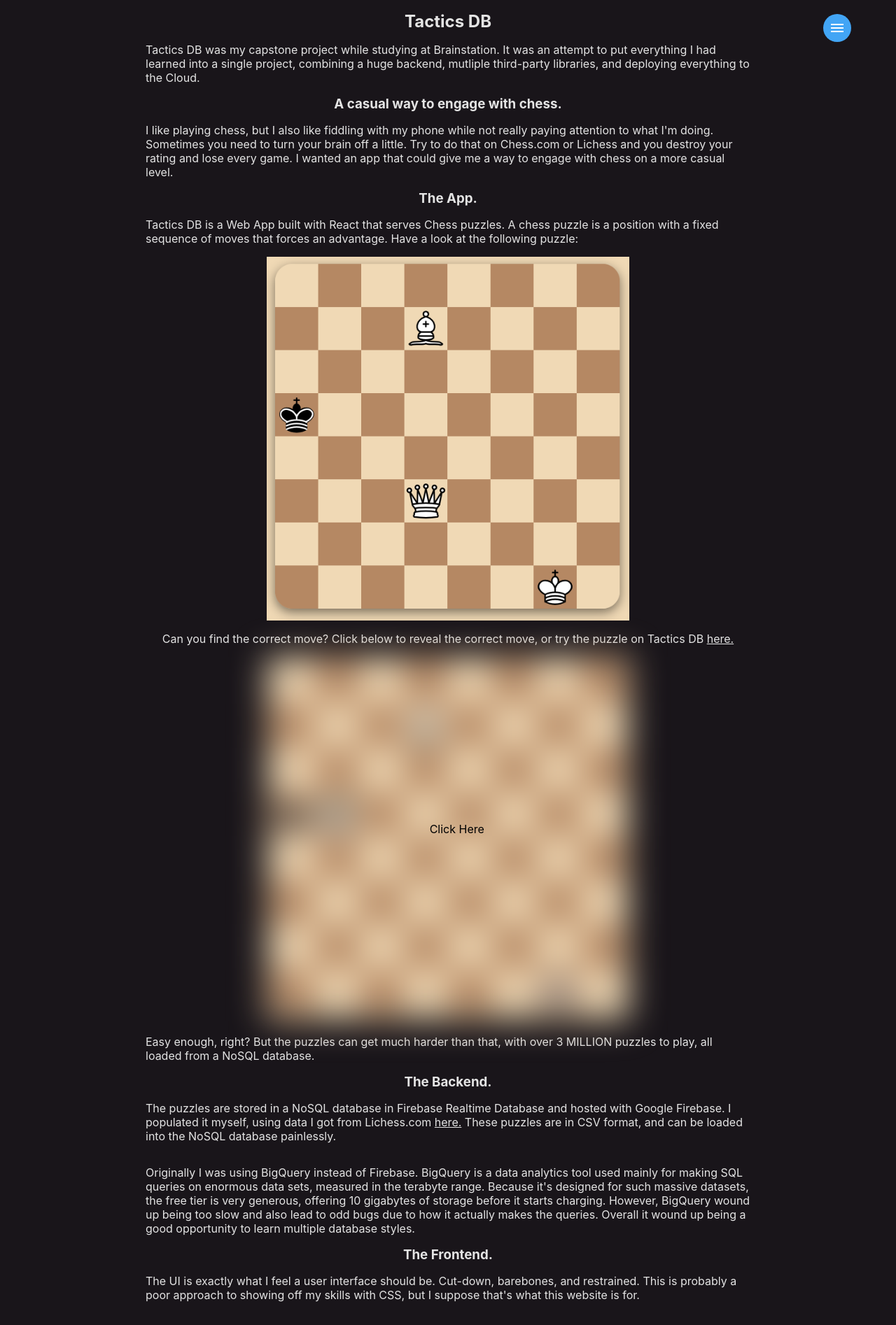
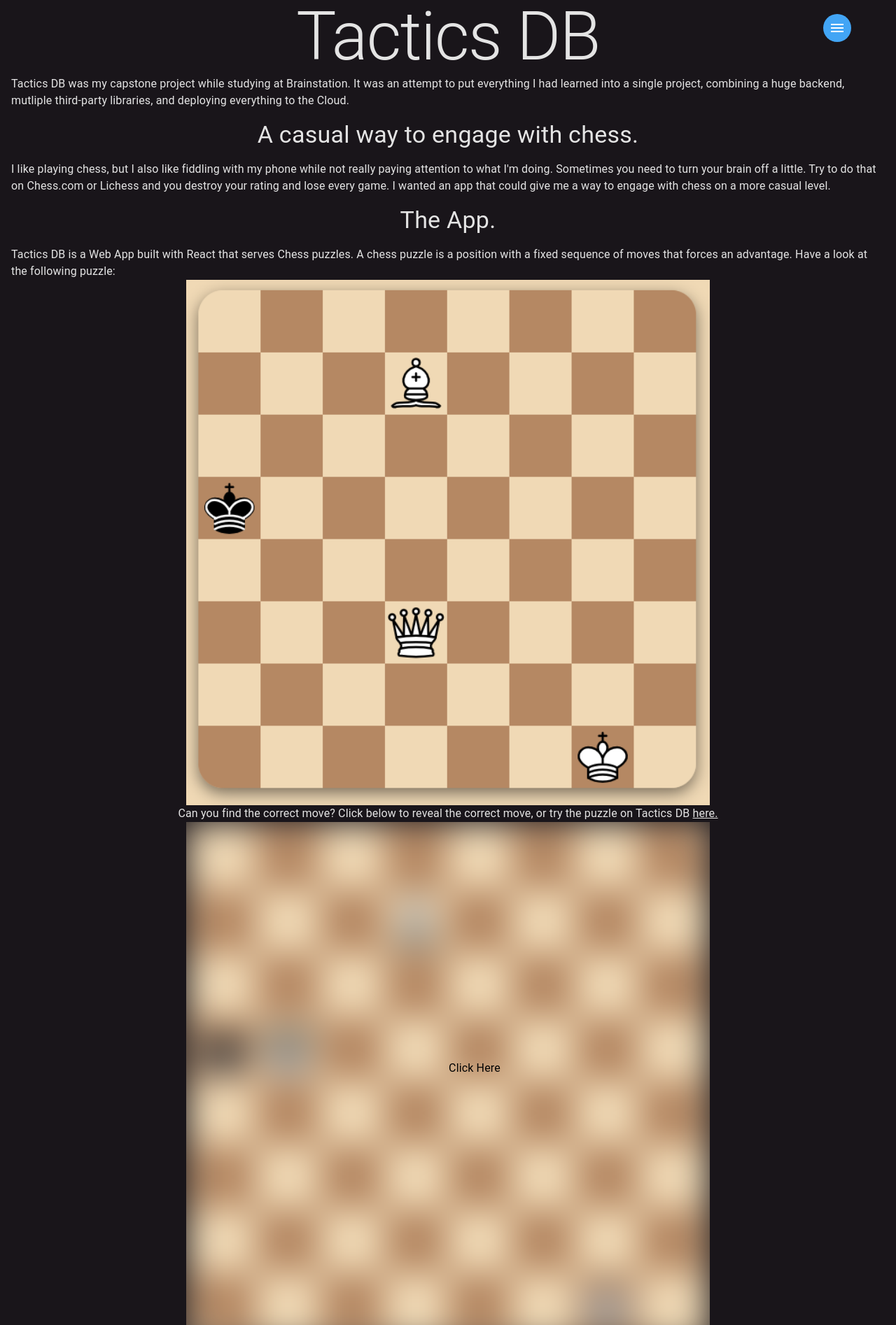
Before and after one commit to zringwood/portfolio-website, a React (Create React App) app: page /tactics in a window 1280 px wide. Shown: the part 20-1914 px from the top of the page at 70% size. Built offline with nearby package versions, Linux system fonts and the light colour scheme; the HTML template or start-up script is replaced by a standard one.

Commit message:
Changed Tactics page to use MUI

```diff
--- /dev/null
+++ b/src/components/Spoiler/Spoiler.jsx
@@ -0,0 +1,12 @@
+import { Box, Typography } from "@mui/material"
+import { useState } from "react"
+import './Spoiler.scss'
+export default function Spoiler({src, alt}){
+    const [isBlurred, setIsBlurred] = useState(true)
+    return (
+        <Box className="spoiler" onClick={() => setIsBlurred(false)}>
+                <img className={`spoiler__image ${isBlurred && "spoiler__image--filter"}`} src={src} alt={alt}></img>
+                {isBlurred && <Typography className="spoiler__label">Click Here</Typography>}
+        </Box>
+    )
+}
--- /dev/null
+++ b/src/components/Spoiler/Spoiler.scss
@@ -0,0 +1,27 @@
+@use '../../styles/partials' as *;
+@use '../../styles/colors' as *;
+
+.spoiler{
+    position: relative;
+    @include desktop{
+        width: 60%;
+    }
+    &__image{
+        width: 100%;
+
+        &--filter{
+            mask:linear-gradient(black, black);
+            filter:blur(25px);
+        }
+
+    }
+    &__label{
+        color:black;
+        position: absolute;
+        text-align: center;
+        top:45%;
+        right:40%;
+        margin: 0;
+    }
+
+}
--- a/src/pages/Tactics/Tactics.jsx
+++ b/src/pages/Tactics/Tactics.jsx
@@ -3,35 +3,39 @@ import "./Tactics.scss"
 import IntroPuzzle from "../../assets/images/intropuzzle.PNG"
 import IntroPuzzleSolution from "../../assets/images/intropuzzle-solved.PNG"
 import Snippet from "../../assets/images/onclick.PNG"
-import { useState } from "react"
-function Tactics({ projectURL }) {
-    const [isBlurred, setIsBlurred] = useState(true)
+import { Box, Typography, useTheme } from "@mui/material"
+import Spoiler from "../../components/Spoiler/Spoiler"
+function Tactics() {
+    const theme = useTheme()
+    theme.typography.h4.margin = `${theme.spacing(2)} 0`
     return (
-        <article className="tactics">
-            <h1 className="tactics__title">Tactics DB</h1>
-            <p className="tactics__introduction">Tactics DB was my capstone project while studying at Brainstation. It was an attempt to put everything I had learned into a single project, combining a huge backend, mutliple third-party libraries, and deploying everything to the Cloud.</p>
-            <h3 className="tactics__title">A casual way to engage with chess.</h3>
-            <p className="tactics__description">I like playing chess, but I also like fiddling with my phone while not really paying attention to what I'm doing. Sometimes you need to turn your brain off a little. Try to do that on Chess.com or Lichess and you destroy your rating and lose every game. I wanted an app that could give me a way to engage with chess on a more casual level. </p>
-            <h3 className="tactics__title">The App.</h3>
-            <p className="tactics__description">Tactics DB is a Web App built with React that serves Chess puzzles. A chess puzzle is a position with a fixed sequence of moves that forces an advantage. Have a look at the following puzzle:</p>
+        <Box component="article" className="tactics" sx={{
+            padding: theme.spacing(2),
+            display: "flex",
+            flexDirection: 'column',
+            justifyContent: "center",
+            alignItems: "center",}}>
+            <Typography component="h1" variant="h1">Tactics DB</Typography>
+            <Typography variant="body1" >Tactics DB was my capstone project while studying at Brainstation. It was an attempt to put everything I had learned into a single project, combining a huge backend, mutliple third-party libraries, and deploying everything to the Cloud.</Typography>
+            <Typography variant="h4">A casual way to engage with chess.</Typography>
+            <Typography variant="body1">I like playing chess, but I also like fiddling with my phone while not really paying attention to what I'm doing. Sometimes you need to turn your brain off a little. Try to do that on Chess.com or Lichess and you destroy your rating and lose every game. I wanted an app that could give me a way to engage with chess on a more casual level. </Typography>
+            <Typography variant="h4">The App.</Typography>
+            <Typography variant="body1">Tactics DB is a Web App built with React that serves Chess puzzles. A chess puzzle is a position with a fixed sequence of moves that forces an advantage. Have a look at the following puzzle:</Typography>
             <img className="tactics__image" src={IntroPuzzle} alt="Basic Chess Puzzle"></img>
-            <p className="tactics__description">Can you find the correct move? Click below to reveal the correct move, or try the puzzle on Tactics DB <a href="https://tactics.zacharyringwood.com/introduction/easy/1" target="_blank" rel="noreferrer">here.</a></p>
-            <div className="spoiler" onClick={() => setIsBlurred(false)}>
-                <img className={`spoiler__image ${isBlurred && "spoiler__image--filter"}`} src={IntroPuzzleSolution} alt="Basic Chess Puzzle"></img>
-                {isBlurred && <p className="spoiler__label">Click Here</p>}
-            </div>
-            <p>Easy enough, right? But the puzzles can get much harder than that, with over 3 MILLION puzzles to play, all loaded from a NoSQL database.</p>
-            <h3 className="tactics__title">The Backend.</h3>
-            <p> The puzzles are stored in a NoSQL database in Firebase Realtime Database and hosted with Google Firebase. I populated it myself, using data I got from Lichess.com <a href="https://database.lichess.org/#puzzles" target="_blank" rel="noreferrer">here.</a> These puzzles are in CSV format, and can be loaded into the NoSQL database painlessly.</p>
-            <p> Originally I was using BigQuery instead of Firebase. BigQuery is a data analytics tool used mainly for making SQL queries on enormous data sets, measured in the terabyte range. Because it's designed for such massive datasets, the free tier is very generous, offering 10 gigabytes of storage before it starts charging. However, BigQuery wound up being too slow and also lead to odd bugs due to how it actually makes the queries. Overall it wound up being a good opportunity to learn multiple database styles. </p>
-            <h3 className="tactics__title">The Frontend.</h3>
-            <p>The UI is exactly what I feel a user interface should be. Cut-down, barebones, and restrained. This is probably a poor approach to showing off my skills with CSS, but I suppose that's what this website is for.</p>
-            <p>I didn't build the chessboard. That's a third-party library called <a href="https://github.com/Clariity/react-chessboard" target="_blank" rel="noreferrer">React Chessboard</a> React Chessboard has some slightly odd qualities I had to work around. For one thing, it interprets every change as a new move and animates the move accordingly. This winds up being a very ugly transition between puzzles. To remove this, the entire board is actually unloaded between puzzles, and an empty board is loaded instead. This leads to a cleaner appearance.</p>
-            <p>Have a look at the following code snippet:</p>
+            <Typography variant="body1">Can you find the correct move? Click below to reveal the correct move, or try the puzzle on Tactics DB <a href="https://tactics.zacharyringwood.com/introduction/easy/1" target="_blank" rel="noreferrer">here.</a></Typography>
+            <Spoiler src ={IntroPuzzleSolution} alt="A basic chess puzzle." />
+            <Typography variant="body1">Easy enough, right? But the puzzles can get much harder than that, with over 3 MILLION puzzles to play, all loaded from a NoSQL database.</Typography>
+            <Typography variant="h4">The Backend.</Typography>
+            <Typography variant="body1"> The puzzles are stored in a NoSQL database in Firebase Realtime Database and hosted with Google Firebase. I populated it myself, using data I got from Lichess.com <a href="https://database.lichess.org/#puzzles" target="_blank" rel="noreferrer">here.</a> These puzzles are in CSV format, and can be loaded into the NoSQL database painlessly.</Typography>
+            <Typography variant="body1"> Originally I was using BigQuery instead of Firebase. BigQuery is a data analytics tool used mainly for making SQL queries on enormous data sets, measured in the terabyte range. Because it's designed for such massive datasets, the free tier is very generous, offering 10 gigabytes of storage before it starts charging. However, BigQuery wound up being too slow and also lead to odd bugs due to how it actually makes the queries. Overall it wound up being a good opportunity to learn multiple database styles. </Typography>
+            <Typography variant="h4">The Frontend.</Typography>
+            <Typography variant="body1">The UI is exactly what I feel a user interface should be. Cut-down, barebones, and restrained. This is probably a poor approach to showing off my skills with CSS, but I suppose that's what this website is for.</Typography>
+            <Typography variant="body1">I didn't build the chessboard. That's a third-party library called <a href="https://github.com/Clariity/react-chessboard" target="_blank" rel="noreferrer">React Chessboard</a> React Chessboard has some slightly odd qualities I had to work around. For one thing, it interprets every change as a new move and animates the move accordingly. This winds up being a very ugly transition between puzzles. To remove this, the entire board is actually unloaded between puzzles, and an empty board is loaded instead. This leads to a cleaner appearance.</Typography>
+            <Typography variant="body1">Have a look at the following code snippet:</Typography>
             <img className="tactics__image" src={Snippet} alt="Example function from Tactics DB" />
-            <p>This is code I wrote after reading <a href="https://www.amazon.ca/Clean-Code-Handbook-Software-Craftsmanship/dp/0132350882" target="_blank" rel="noreferrer">Clean Code: A Handbook of Agile Software Craftsmanship</a> by Robert Martin, aka Uncle Bob. It emphasizes clean, small functions without side effects. I'm very proud of how well the PuzzleBoard component is written, and I encourage you to check it out <a href="https://github.com/zringwood/tactics-db-gcp/blob/master/src/components/PuzzleBoard/PuzzleBoard.jsx">here, on my GitHub.</a></p>
+            <Typography variant="body1">This is code I wrote after reading <a href="https://www.amazon.ca/Clean-Code-Handbook-Software-Craftsmanship/dp/0132350882" target="_blank" rel="noreferrer">Clean Code: A Handbook of Agile Software Craftsmanship</a> by Robert Martin, aka Uncle Bob. It emphasizes clean, small functions without side effects. I'm very proud of how well the PuzzleBoard component is written, and I encourage you to check it out <a href="https://github.com/zringwood/tactics-db-gcp/blob/master/src/components/PuzzleBoard/PuzzleBoard.jsx">here, on my GitHub.</a></Typography>
 
-        </article>
+        </Box>
     )
 }
 export default Tactics
--- a/src/pages/Tactics/Tactics.scss
+++ b/src/pages/Tactics/Tactics.scss
@@ -23,29 +23,6 @@
         }
     }
 }
-.spoiler{
-    position: relative;
-    @include desktop{
-        width: 60%;
-    }
-    &__image{
-        width: 100%;
-
-        &--filter{
-            filter:blur(25px)
-        }
-
-    }
-    &__label{
-        color:black;
-        position: absolute;
-        text-align: center;
-        top:45%;
-        right:40%;
-        margin: 0;
-    }
-
-}
 .tactics__title{
     margin:0;
     color:$text;
```
